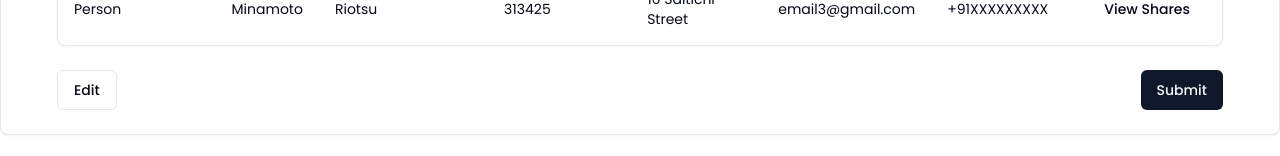
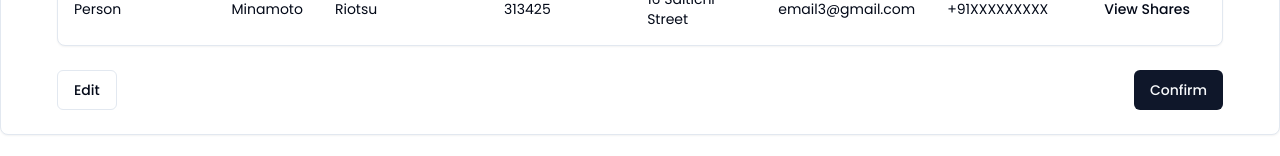
Before and after one commit to omunite215/CsAccountSingle, a Next.js app: page /summary in a window 1280 px wide. Shown: the part 2130-2286 px from the top of the page. Built offline with nearby package versions, Linux system fonts and the light colour scheme.

Commit message:
added summary confirmation page

```diff
--- a/app/summary/page.tsx
+++ b/app/summary/page.tsx
@@ -33,7 +33,7 @@ const page = () => {
           <Link className={buttonVariants({ variant: "outline" })} href="/">
             Edit
           </Link>
-          <Button>Submit</Button>
+          <Button>Confirm</Button>
         </CardFooter>
       </Card>
     </div>
```
